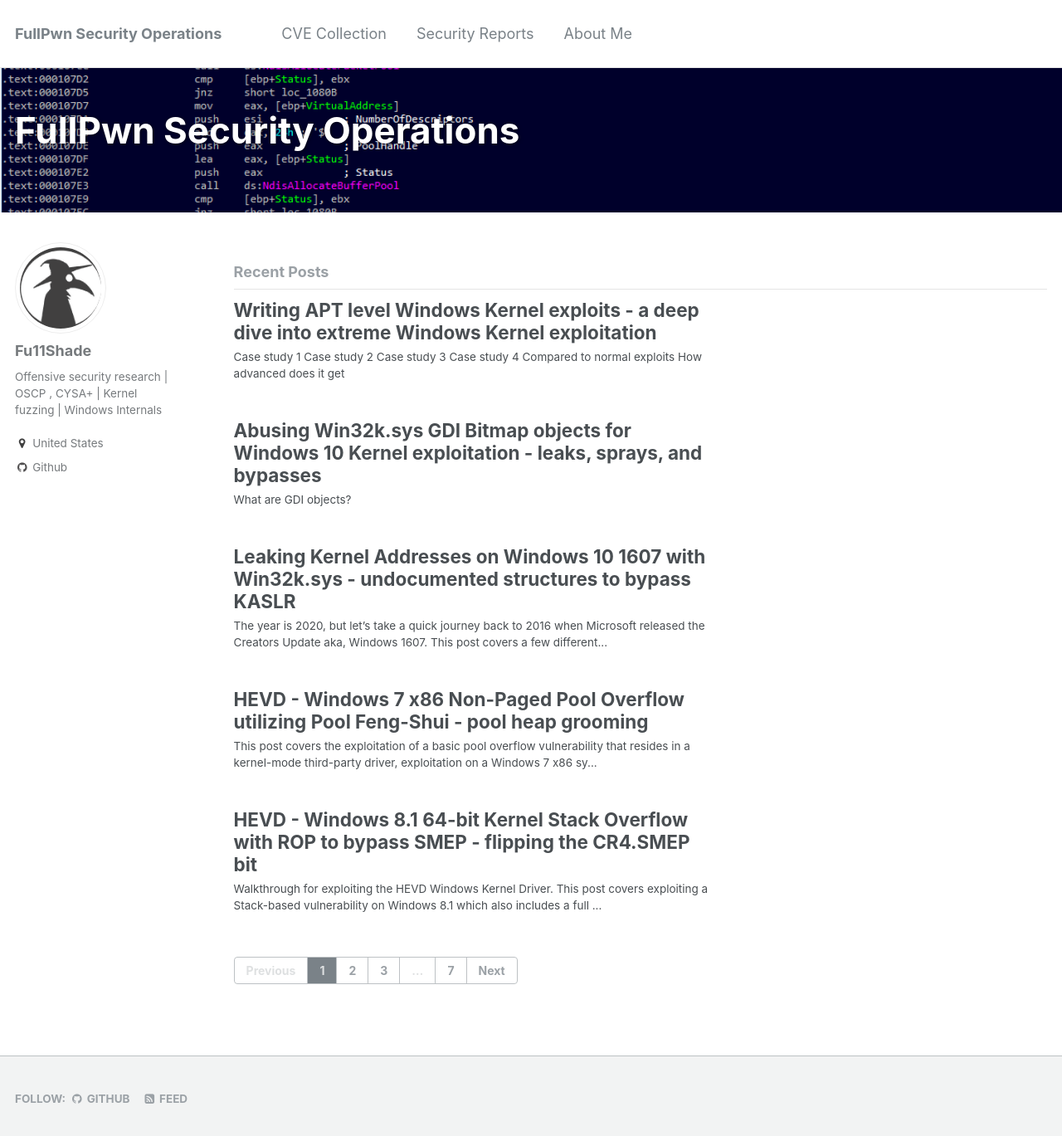
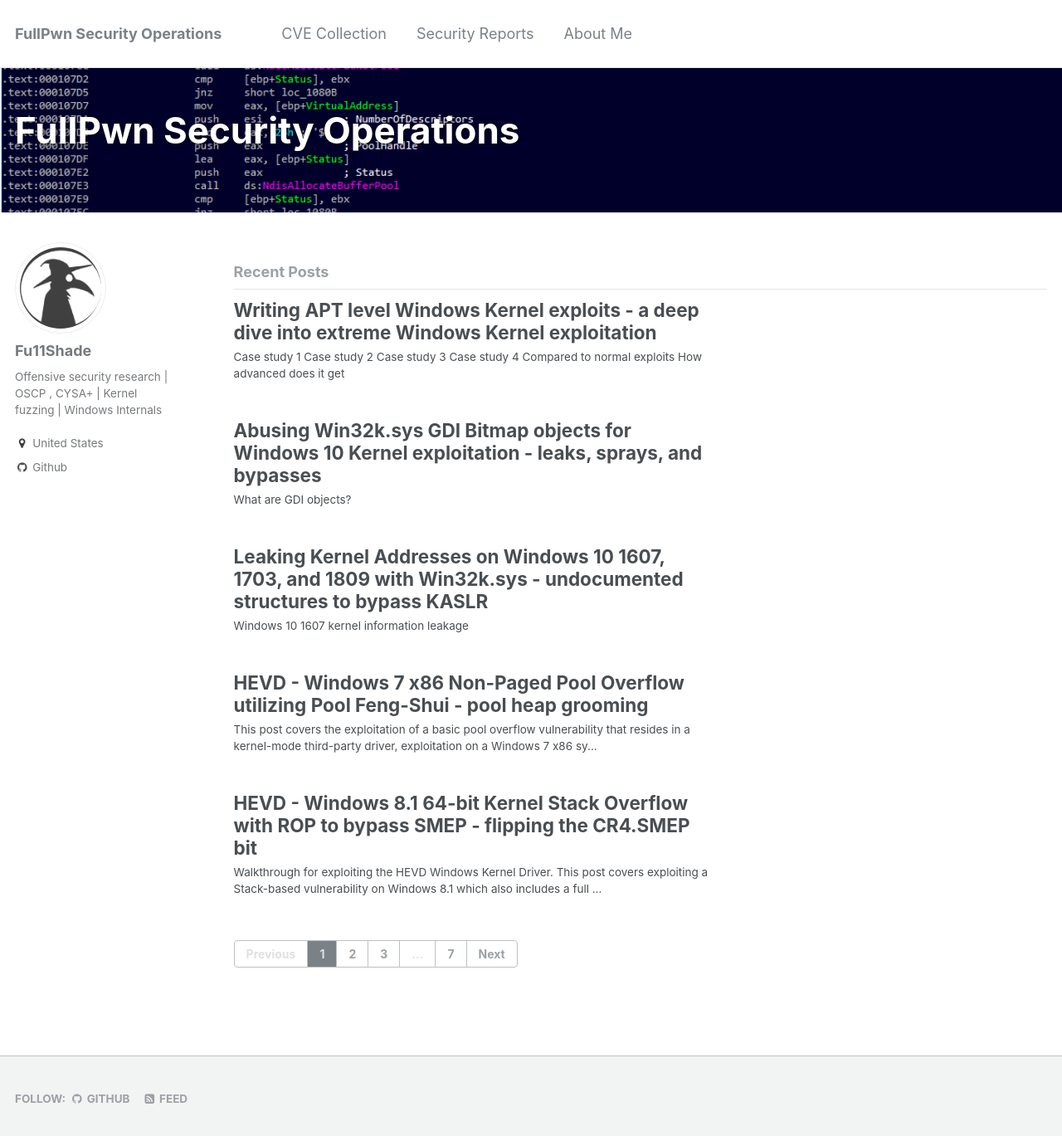
Before and after one commit to asdyxcyxc/FULLSHADE.github.io, a Jekyll site: the page built from index.html, in a window 1280 px wide and 1382 px high. Shown: the top 1369 px of the window at 83% size. Built offline with Jekyll 4.4.1, drawn with Linux system fonts in a browser that asks for light colours; the list of posts is cut into pages by our own code.

Commit message:
Update 2020-04-20-Windows-10-kaslr-infoleak.md

```diff
--- a/_posts/2020-04-20-Windows-10-kaslr-infoleak.md
+++ b/_posts/2020-04-20-Windows-10-kaslr-infoleak.md
@@ -1,7 +1,9 @@
 ---
 layout: single
-title: Leaking Kernel Addresses on Windows 10 1607 with Win32k.sys - undocumented structures to bypass KASLR
+title: Leaking Kernel Addresses on Windows 10 1607, 1703, and 1809 with Win32k.sys - undocumented structures to bypass KASLR
 ---
+
+### Windows 10 1607 kernel information leakage
 
 The year is 2020, but let's take a quick journey back to 2016 when Microsoft released the `Creators Update` aka, Windows 1607. This post covers a few different techniques to leak kernel addresses on a Windows 10 (Redstone 1) system using C++ & win32k.sys. This post is also the complement to the Github repository which holds a few information leakage POCs for a few public bugs that I will be covering here.
 
@@ -30,7 +32,7 @@ Said kernel addresses may be combined with various exploitation tactics, this po
 
 ----
 
-### DesktopHeap (TEB.Win32ClientInfo) information leakage
+#### DesktopHeap (TEB.Win32ClientInfo) information leakage
 
 To aid in the bypass of KASLR, you will need a to combine an information leakage bug with your exploit in order to obtain kernel addresses so you can locate other various structures (example: turning an arbitrary write into a classic WWW)
 
@@ -51,7 +53,7 @@ You might know of these of being familiar with this if you've ever done any kind
 **Sources**
 - [1] [https://resources.infosecinstitute.com/hooking-system-service-dispatch-table-ssdt/](https://resources.infosecinstitute.com/hooking-system-service-dispatch-table-ssdt/)
 
-### Critical information
+#### Critical information
 
 And for each GUI thread, win32k maps the associated desktop heap int the user-mode process, thus creating a bridge into kernel mode. And the information about a desktop heap is stored in the desktop information structure `_DESKTOPINFO`. This `_DESKTOPINFO` structure holds various kernel addresses of the desktop heap which are now accessible from user-mode.
 
@@ -154,7 +156,7 @@ And now for the finale you can cout them to view the various (now) leaked kernel
 
 ![leaked](https://raw.githubusercontent.com/FULLSHADE/LEAKYDRIPPER/master/images/DesktopHeapLeak.png)
 
-**Conclusion**
+#### Conclusion
 
 We can use the user-mode mapped DesktopHeap combined with a few undocumented aspects of some data structures to leak various kernel addresses, these addresses can now be combined with a w^r primitive to bypass KASLR and locate and calculate kernel addresses (like taking an arbitrary write primitive and using these addresses to calculate the HAL table to create a classic WWW)
 
@@ -164,3 +166,5 @@ We can use the user-mode mapped DesktopHeap combined with a few undocumented asp
 - [3] [https://www.youtube.com/watch?v=Gu_5kkErQ6Y](https://www.youtube.com/watch?v=Gu_5kkErQ6Y) (Morten Schenk - Taking Windows 10 Kernel Exploitation to the next level)
 
 ----
+
+### Windows 10 1703 kernel information leakage
```
Also changed, not shown: other parts of _posts/2020-04-20-Windows-10-kaslr-infoleak.md (+1 -1 lines).
